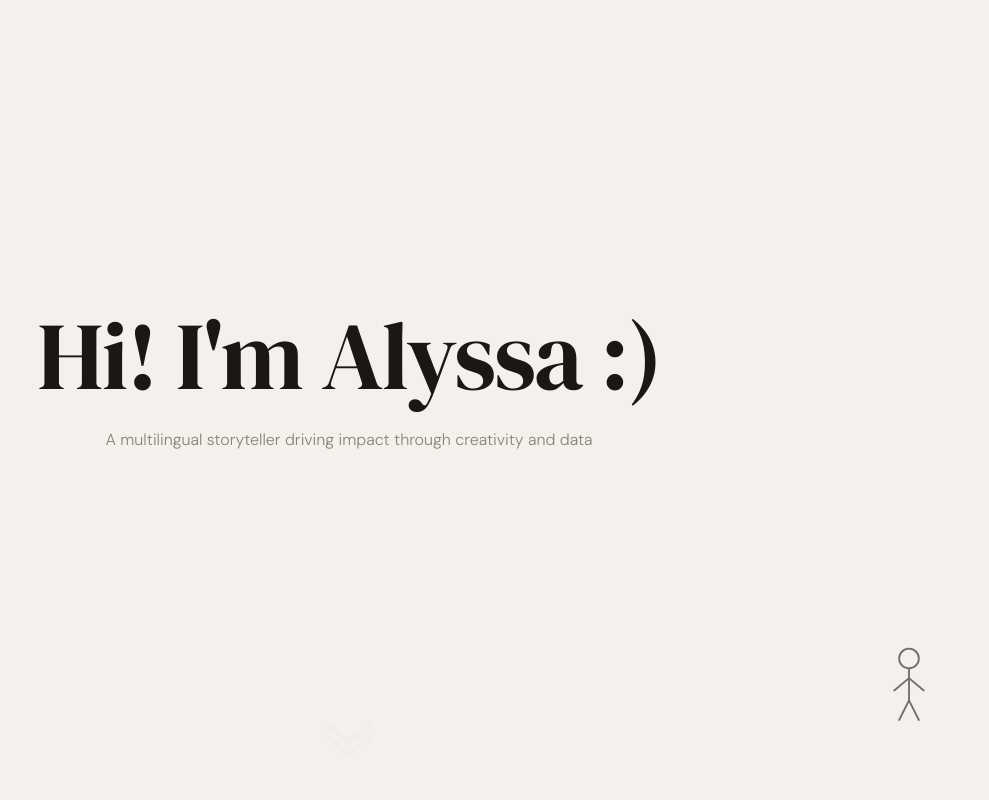
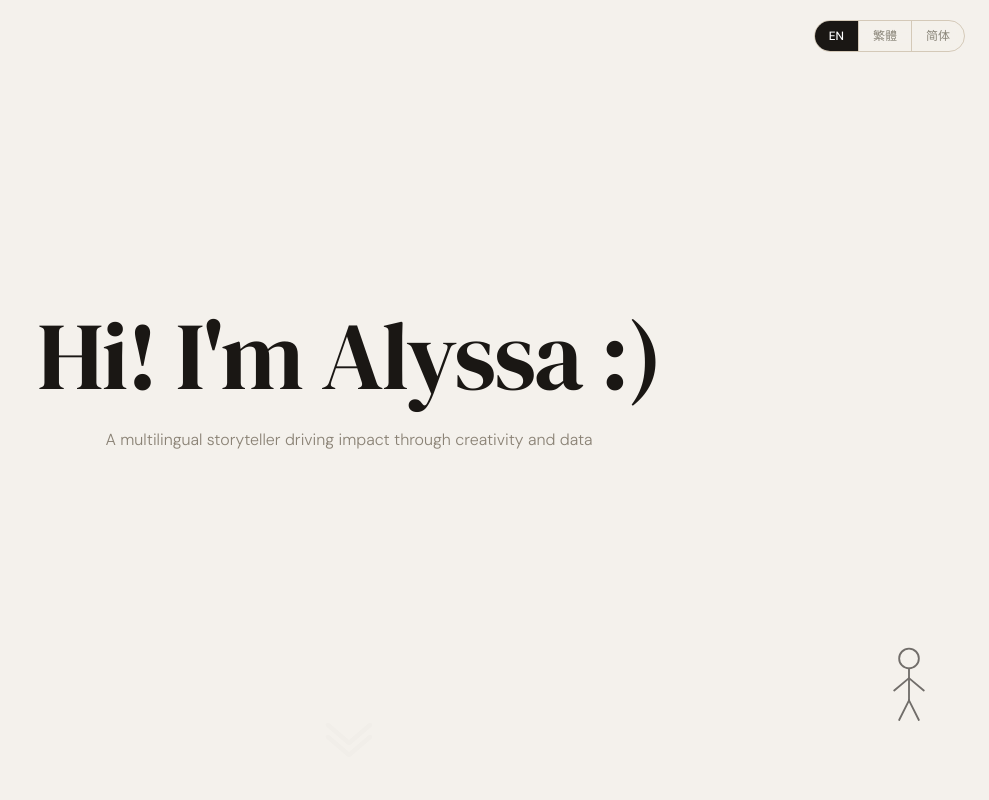
Before and after one commit to jh9712718/portfolio_aly2026, a React (Vite) app: page / in a window 1280 px wide. Shown: the top 800 px of the page, without its empty margins (291-1280 px from the left). Built offline with nearby package versions, Linux system fonts and the light colour scheme; the HTML template or start-up script is replaced by a standard one.

Commit message:
language option

```diff
--- a/src/pages/Index.tsx
+++ b/src/pages/Index.tsx
@@ -32,6 +32,7 @@ const moodStyles = {
 const Index = () => {
   const [activePose, setActivePose] = useState<Pose>("idle");
   const [selectedWork, setSelectedWork] = useState<string | null>(null);
+  const [currentLang, setCurrentLang] = useState<"en" | "zh-TW" | "zh-CN">("en");
 
   const heroRef = useRef<HTMLDivElement>(null);
   const aboutRef = useRef<HTMLDivElement>(null);
@@ -69,6 +70,48 @@ const Index = () => {
 
   return (
     <div className="relative min-h-screen bg-background text-foreground selection:bg-primary/20">
+      <div className="fixed top-5 right-6 z-[100]">
+        <div className="flex overflow-hidden rounded-[20px] border border-[#D4C9B8] bg-[rgba(244,241,236,0.85)] backdrop-blur-[8px]">
+          {[
+            { label: "EN", value: "en" as const },
+            { label: "繁體", value: "zh-TW" as const },
+            { label: "简体", value: "zh-CN" as const },
+          ].map((option, index, array) => {
+            const isActive = currentLang === option.value;
+
+            return (
+              <button
+                key={option.value}
+                type="button"
+                data-lang={option.value}
+                onClick={() => setCurrentLang(option.value)}
+                className="font-body text-[12px] px-[14px] py-[6px] border-none cursor-pointer transition-all duration-150 ease-out"
+                style={{
+                  fontWeight: isActive ? 500 : 400,
+                  background: isActive ? "#1A1714" : "transparent",
+                  color: isActive ? "#ffffff" : "#8A8579",
+                  borderRight: index === array.length - 1 ? "none" : "0.5px solid #D4C9B8",
+                }}
+                onMouseEnter={(event) => {
+                  if (!isActive) {
+                    event.currentTarget.style.background = "rgba(212, 201, 184, 0.4)";
+                    event.currentTarget.style.color = "#1A1714";
+                  }
+                }}
+                onMouseLeave={(event) => {
+                  if (!isActive) {
+                    event.currentTarget.style.background = "transparent";
+                    event.currentTarget.style.color = "#8A8579";
+                  }
+                }}
+              >
+                {option.label}
+              </button>
+            );
+          })}
+        </div>
+      </div>
+
       {/* Character - fixed on desktop, hidden on mobile */}
       <div className="hidden lg:block fixed right-12 bottom-16 z-40">
         <motion.div
```
